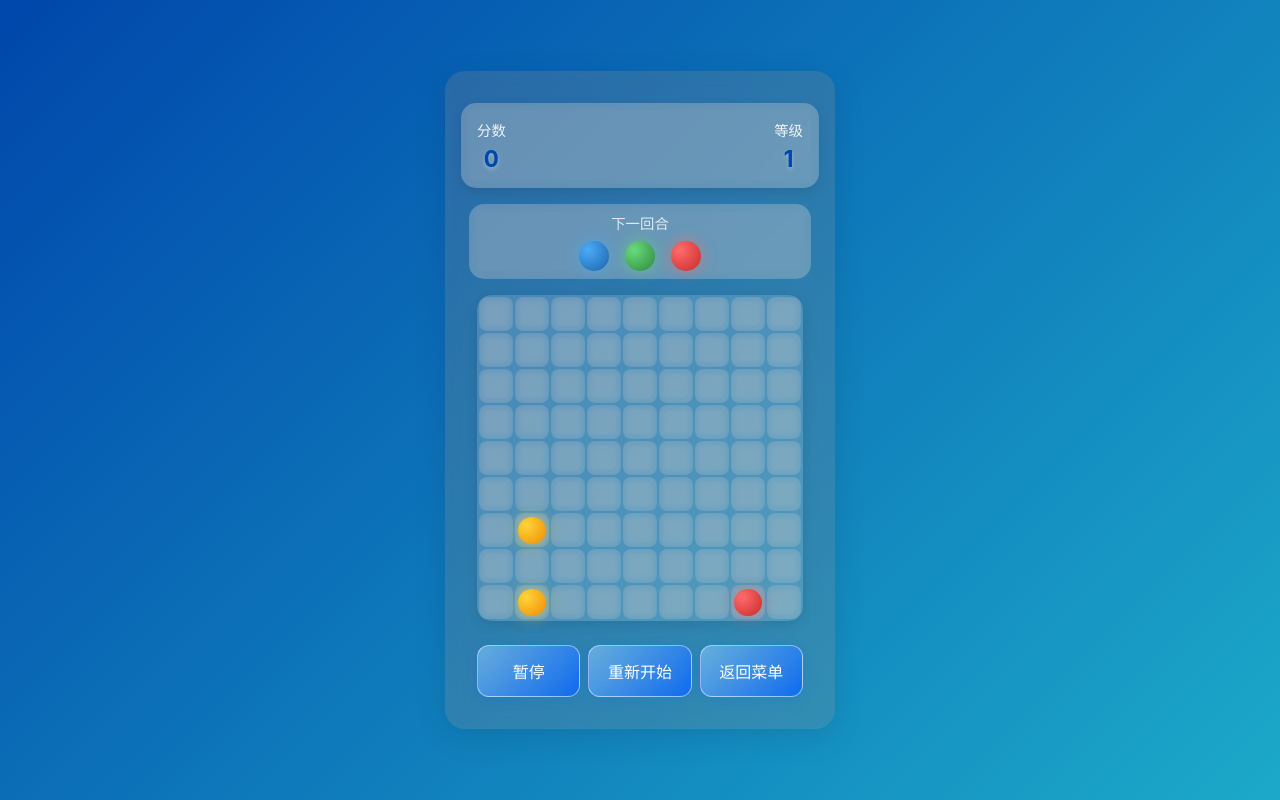
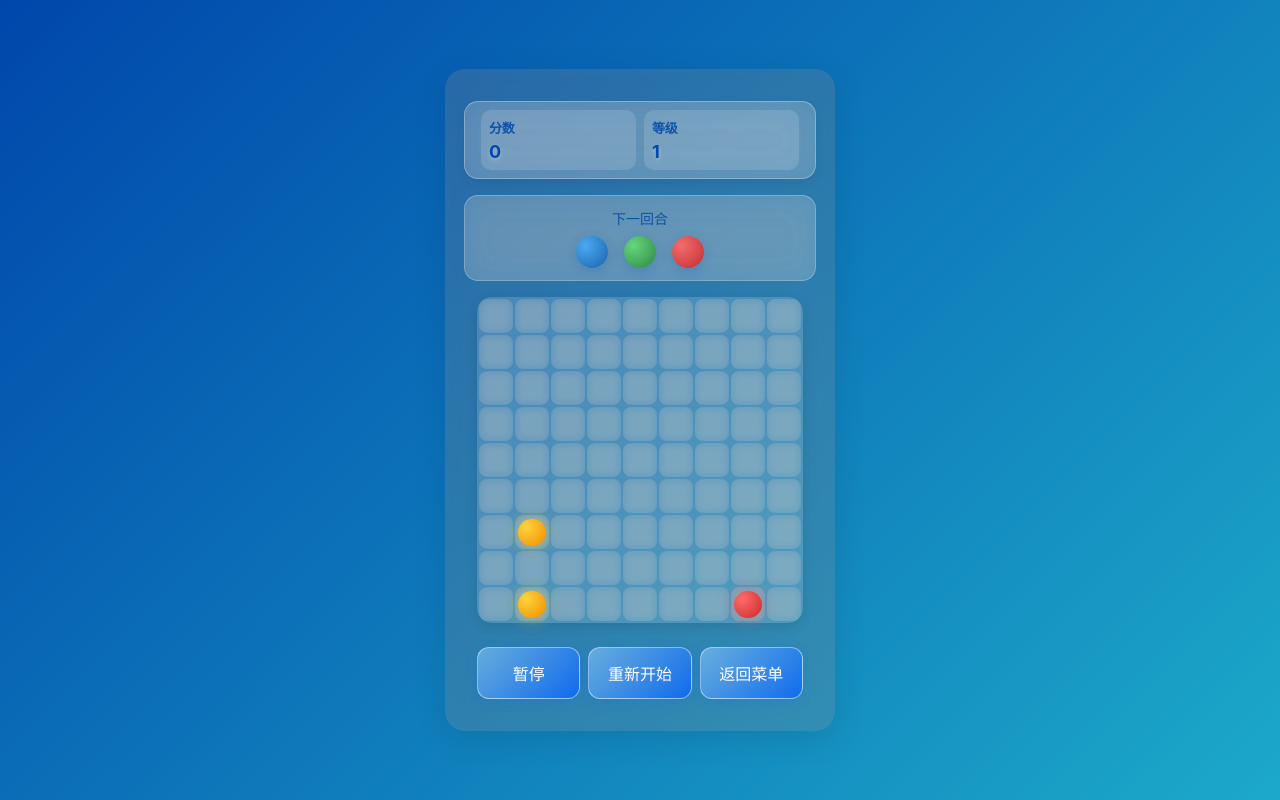
Before and after one commit to kooglz/-, a plain HTML site: page index.html in a window 1280 px wide. Both pictures are taken after a click on the button "开始游戏". Drawn offline with Linux system fonts and the light colour scheme.

Commit message:
Add files via upload

```diff
--- a/game.css
+++ b/game.css
@@ -111,29 +111,35 @@ h1 {
     justify-content: space-between;
     width: 100%;
     margin-bottom: 1rem;
-    padding: 1rem;
-    background: rgba(255, 255, 255, 0.2);
-    backdrop-filter: blur(5px);
-    -webkit-backdrop-filter: blur(5px);
-    border-radius: 15px;
-    box-shadow: 0 4px 12px rgba(0, 0, 0, 0.1);
+    background: rgba(255, 255, 255, 0.2) !important;
+    backdrop-filter: blur(20px) saturate(180%);
+    -webkit-backdrop-filter: blur(20px) saturate(180%);
+    border: 1px solid rgba(255, 255, 255, 0.3);
+    border-radius: 14px;
+    box-shadow: 0 4px 12px rgba(0, 0, 0, 0.08);
+    padding: 12px 16px;
 }
 
 .info-item {
-    text-align: center;
+    flex: 1;
+    padding: 8px;
+    background: rgba(255, 255, 255, 0.15);
+    border-radius: 10px;
+    margin: 0 4px;
 }
 
 .info-label {
-    font-size: clamp(0.8rem, 2.5vw, 0.9rem);
-    color: rgba(255, 255, 255, 0.9);
-    margin-bottom: 0.3rem;
-    font-weight: 500;
+    color: rgba(0, 71, 171, 0.9) !important;
+    font-size: 13px;
+    font-weight: 600;
+    letter-spacing: -0.2px;
+    margin-bottom: 4px;
 }
 
 .info-value {
-    font-size: clamp(1.2rem, 3.5vw, 1.4rem);
-    font-weight: bold;
-    color: #0047ab;
+    color: #0047ab !important;
+    font-size: 20px;
+    font-weight: 700;
     text-shadow: 0 2px 4px rgba(255, 255, 255, 0.3);
 }
 
@@ -395,6 +401,17 @@ h1 {
     }
 }
 
+/* 手机横屏适配 */
+@media (orientation: landscape) {
+    .game-info {
+        padding: 8px 12px;
+    }
+
+    .info-value {
+        font-size: 18px;
+    }
+}
+
 @media (min-width: 768px) {
     .container, .game-container {
         padding: 2rem;
@@ -438,6 +455,19 @@ h1 {
         box-shadow:
             0 6px 24px rgba(4, 100, 255, 0.4),
             inset 0 1px 1px rgba(255,255,255,0.2);
+    }
+
+    .game-info, .next-balls {
+        background: rgba(255, 255, 255, 0.15) !important;
+        border-color: rgba(255, 255, 255, 0.2);
+    }
+
+    .info-label {
+        color: rgba(0, 71, 171, 0.8) !important;
+    }
+
+    .info-value {
+        color: #1864ab !important;
     }
 
     .menu-button::before {
@@ -496,6 +526,48 @@ h1 {
 .ball-moving {
     /* 移除动画效果，只保留基本的位置变化 */
     transition: none;
+}
+
+/* 下一回合区域优化 */
+.next-balls {
+    background: rgba(255, 255, 255, 0.2) !important;
+    backdrop-filter: blur(16px);
+    -webkit-backdrop-filter: blur(16px);
+    border: 1px solid rgba(255, 255, 255, 0.25);
+    border-radius: 14px;
+    padding: 12px;
+    margin-bottom: 16px;
+}
+
+.next-balls-text {
+    color: #0047ab !important;
+    opacity: 0.9;
+    font-weight: 500;
+    font-size: 14px;
+    margin-bottom: 8px;
+}
+
+/* 预览球样式升级 */
+.next-balls-preview .ball {
+    width: 32px;
+    height: 32px;
+    box-shadow: 0 4px 12px rgba(0, 71, 171, 0.2);
+    transition: transform 0.3s ease;
+}
+
+.next-balls-preview .ball:hover {
+    transform: translateY(-2px);
+}
+
+/* 状态栏动态效果 */
+@keyframes status-pulse {
+    0% { opacity: 0.95; }
+    50% { opacity: 1; }
+    100% { opacity: 0.95; }
+}
+
+.game-info, .next-balls {
+    animation: status-pulse 3s ease-in-out infinite;
 }
 
 /* 珠子移动轨迹动画 */
```
